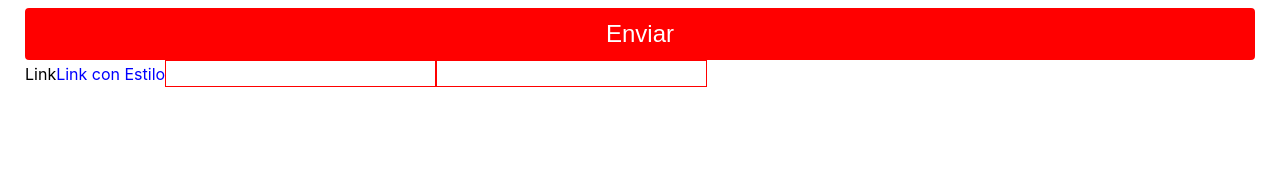
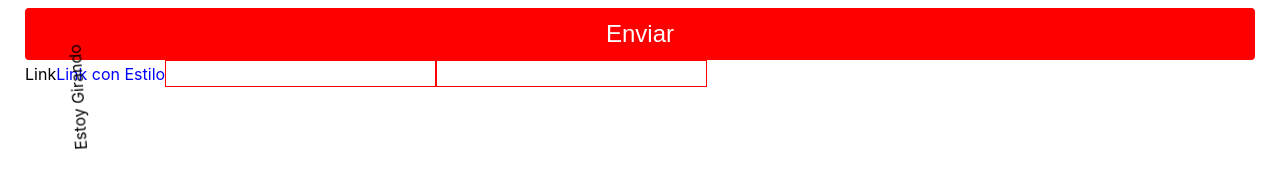
Before and after one commit to psyQore/styled-components-react, a React (Create React App) app: page / in a window 1280 px wide. Shown: the part 226-414 px from the top of the page. Built offline with nearby package versions, Linux system fonts and the light colour scheme.

Commit message:
animacion con styled componente y fin de los fundamentos

```diff
--- a/src/App.js
+++ b/src/App.js
@@ -1,5 +1,5 @@
 import React from "react";
-import styled from "styled-components";
+import styled, { keyframes } from "styled-components";
 
 const P = styled.p`
   font-size: 24px;
@@ -40,7 +40,7 @@
 `;
 
 const Link = ({ className, ...props }) => {
-  return <a className={className} {...props} ></a>;
+  return <a className={className} {...props}></a>;
 };
 
 const StyledLink = styled(Link)`
@@ -57,9 +57,22 @@
 `;
 
 const Password = styled(Input).attrs({
-  type: 'password'
-})`
+  type: "password",
+})``;
 
+const Girar = keyframes`
+  from {
+    transform: rotate(0deg);
+  }
+
+  to {
+    transform: rotate(360deg);
+  }
+`;
+
+const Rotar = styled.div`
+  display: inline-block;
+  animation: ${Girar} 2s linear infinite;
 `;
 
 const App = () => {
@@ -79,6 +92,8 @@
       <StyledLink>Link con Estilo</StyledLink>
       <Input />
       <Password />
+      <br />
+      <Rotar>Estoy Girando</Rotar>
     </Content>
   );
 };
```
